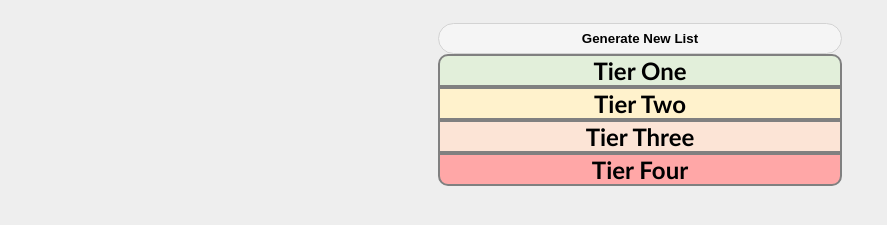
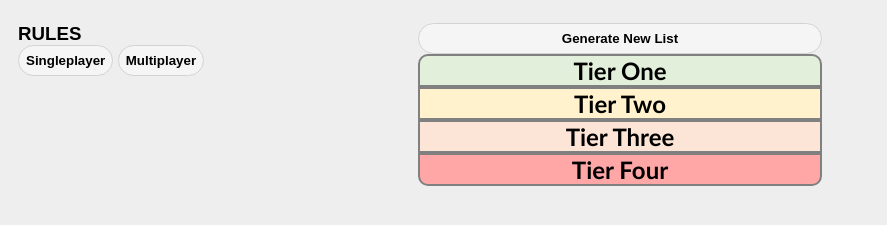
Before and after one commit to Samichpower/the-cost-of-crafting, a plain HTML site: page index.html in a window 1280 px wide. Shown: the part 61-286 px from the top of the page, without its empty margins (0-887 px from the left). Drawn offline with Linux system fonts and the light colour scheme.

Commit message:
Set main container locked to center while rules are floating

```diff
--- a/index.html
+++ b/index.html
@@ -9,6 +9,11 @@
 <body>
   <h1>The Cost Of Crafting</h1>
   <div class="flex-container">
+    <div class="rules-container">
+      <h3>RULES</h3>
+      <button id="singleplayer-btn">Singleplayer</button>
+      <button id="multiplayer-btn">Multiplayer</button>
+    </div>
     <div class="main-container">
       <button class="new-list-btn">Generate New List</button>
       <div class="tier tier-one-container">
--- a/style.css
+++ b/style.css
@@ -11,13 +11,12 @@ body {
 .flex-container {
   display: flex;
   justify-content: center;
-  align-items: center;
-  flex-direction: column;
 }
 
 .main-container {
   display: flex;
   flex-direction: column;
+  margin-right: calc(50% - 200px);
 }
 
 .item-container {
@@ -75,7 +74,6 @@ ul {
   width: 50%;
 }
 
-
 .tier-one-container {
   background-color: #E2EFDA;
   border-radius: 10px 10px 0px 0px;
@@ -88,3 +86,7 @@ ul {
   background-color: #FFA7A7;
   border-radius: 0px 0px 10px 10px;
 }
+
+.rules-container {
+  width: 400px;
+}
```
